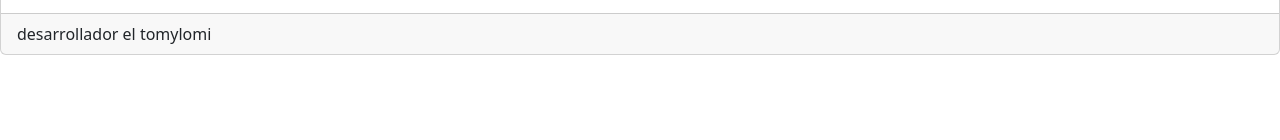
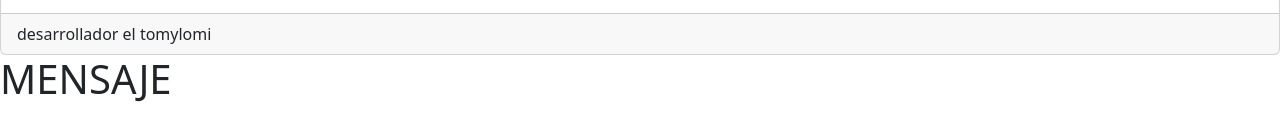
Before and after one commit to andriucahuasqui318-prog/Mi-pagina-TJ-, a plain HTML site: page tarjetas.html in a window 1280 px wide. Shown: the part 584-724 px from the top of the page. Drawn offline with nearby package versions, Linux system fonts and the light colour scheme.

Commit message:
Update tarjetas.html

```diff
--- a/tarjetas.html
+++ b/tarjetas.html
@@ -37,6 +37,7 @@
   </div>
   <div class="card-footer">desarrollador el tomylomi</div>
 </div>
+    <h1>MENSAJE</h1>
 </section>
     </body>
 </html>
```
